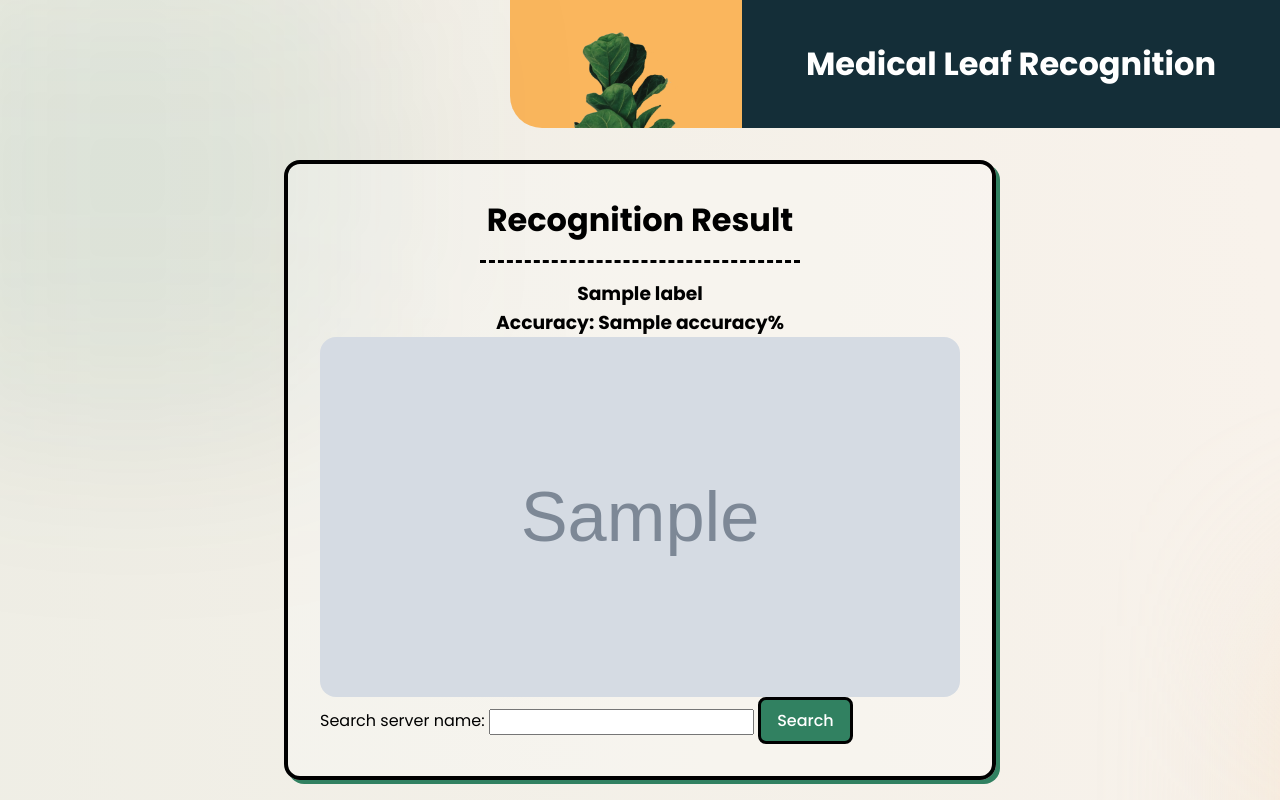
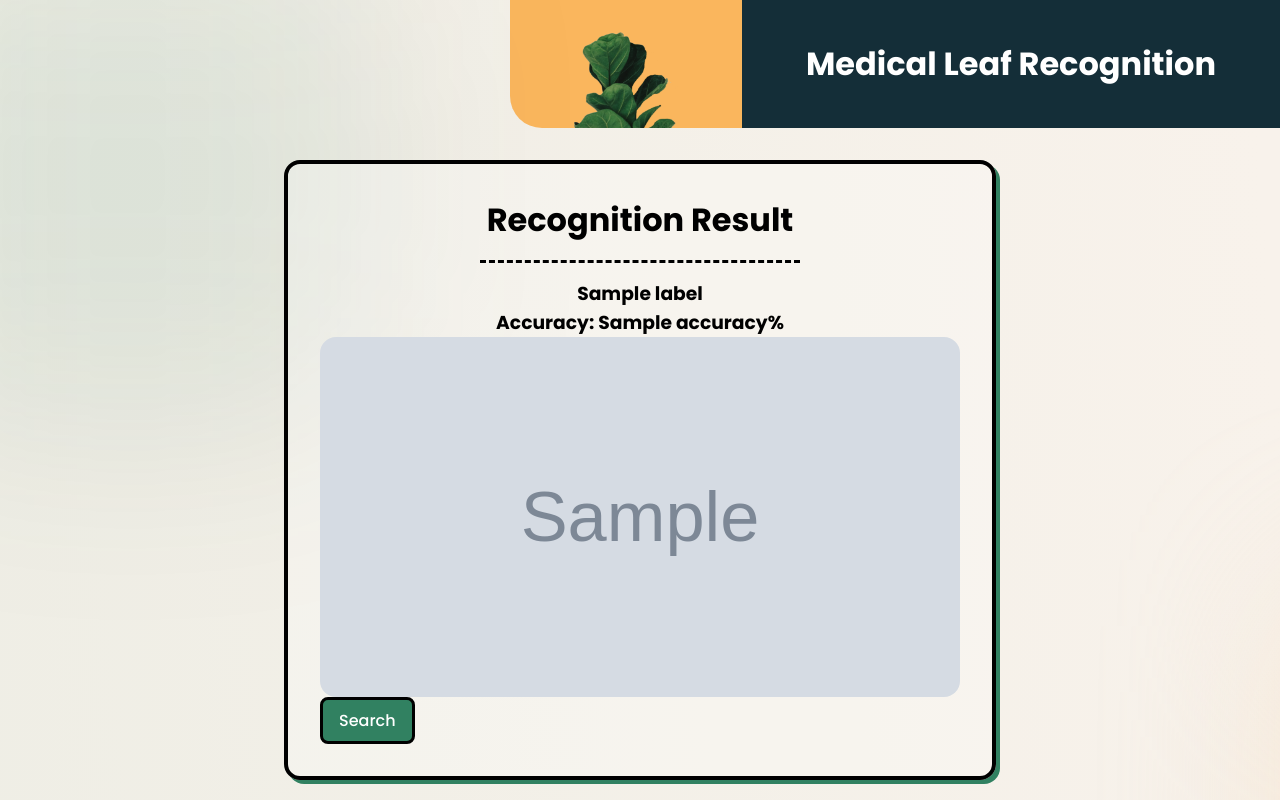
Before and after one commit to letronghoangminh/raspi-deploy, a Flask app: template templates/inference.html in a window 1280 px wide. Run offline with Flask 2, Linux system fonts and the light colour scheme; the template is opened without the code that fills it: most values are stand-ins (such as "Sample title", 1, 10 or a date in 2020); grey boxes marked "Sample" are stand-in pictures.

Commit message:
fix: Remove redundant parameter

```diff
--- a/templates/inference.html
+++ b/templates/inference.html
@@ -34,7 +34,6 @@
                 </div>
                 <div class="search">
                     <form action="/search" method="POST">
-                        <label>Search server name: </label><input type="text" name="server" value="" />
                         <input type="hidden" name="label" value="" id="input_label"/>
                         <input type="submit" value="Search" class="submit-btn"/>
                     </form>
```
